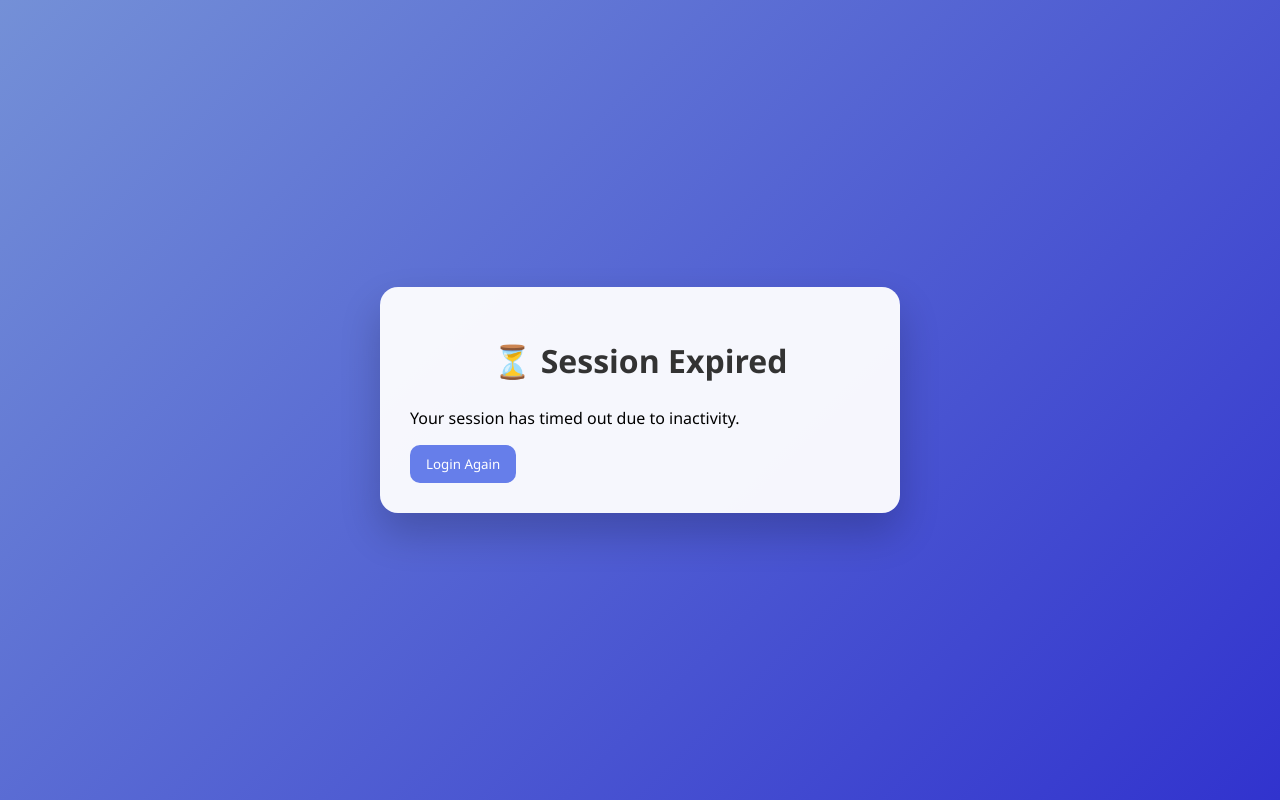
After one commit to marushkadsilva-zen/flask_todo_list, a Flask app: page /session-timeout in a window 1280 px wide. The commit adds this page. Run offline with Flask 3, Linux system fonts and the light colour scheme.

Commit message:
Added session timeout details

```diff
--- a/app.py
+++ b/app.py
@@ -1,12 +1,11 @@
-from flask import Flask, render_template, request, redirect, url_for, session
+from flask import Flask, render_template, request, redirect, url_for, session, flash
 import sqlite3
-from datetime import datetime
+from datetime import datetime, timedelta
 
 app = Flask(__name__)
 app.secret_key = "todo-secret-key"
 
 DATABASE = "todo.db"
-
 
 # ---------- DB HELPERS ----------
 
@@ -48,6 +47,28 @@ def log_history(title, action):
     conn.commit()
     conn.close()
 
+# ---------- SESSION TIMEOUT (ONLY ONE) ----------
+
+@app.before_request
+def session_timeout():
+    # pages that should NOT trigger timeout
+    if request.endpoint in ("login", "static", "session_timeout_page"):
+        return
+
+    if "user" in session:
+        now = datetime.now().timestamp()
+
+        # If last activity exists and user was idle too long
+        if "last_activity" in session:
+            idle_time = now - session["last_activity"]
+
+            if idle_time > 10:  # 10 seconds for testing
+                flash("Session timed out due to inactivity. Please login again.")
+                session.clear()
+                return redirect(url_for("session_timeout_page"))
+
+        # IMPORTANT: update activity time on every request
+        session["last_activity"] = now
 
 # ---------- ROUTES ----------
 
@@ -93,7 +114,6 @@ def update_task(id):
 
     if updated_task:
         conn = get_db()
-
         old_task = conn.execute(
             "SELECT title FROM tasks WHERE id = ?", (id,)
         ).fetchone()
@@ -130,7 +150,6 @@ def delete_task(id):
 
     if task:
         title = task["title"]
-
         conn.execute("DELETE FROM tasks WHERE id = ?", (id,))
         conn.commit()
 
@@ -162,6 +181,7 @@ def login():
 
         if username:
             session["user"] = username
+            session["last_activity"] = datetime.now().timestamp()  # ✅ FIXED KEY
             session["recently_added"] = ""
             session["recently_deleted"] = ""
             return redirect(url_for("index"))
@@ -175,6 +195,11 @@ def logout():
     return redirect(url_for("login"))
 
 
+@app.route("/session-timeout")
+def session_timeout_page():
+    return render_template("session_timeout_page.html")
+
+
 # ---------- MAIN ----------
 
 if __name__ == "__main__":
--- a/templates/history.html
+++ b/templates/history.html
@@ -7,7 +7,7 @@
 <body>
 
 <div class="container">
-    <h1>📜 Task History</h1>
+    <h1> Task History</h1>
 
     {% if history %}
         <ul>
--- /dev/null
+++ b/templates/session_timeout_page.html
@@ -0,0 +1,25 @@
+<!DOCTYPE html>
+<html>
+<head>
+    <title>Session Timeout</title>
+    <link rel="stylesheet" href="{{ url_for('static', filename='style.css') }}">
+</head>
+<body>
+
+<div class="container">
+    <h1>⏳ Session Expired</h1>
+    <p>Your session has timed out due to inactivity.</p>
+
+    {% with messages = get_flashed_messages() %}
+        {% if messages %}
+            <p style="color:red;">{{ messages[0] }}</p>
+        {% endif %}
+    {% endwith %}
+
+    <a href="/login">
+        <button class="add-btn">Login Again</button>
+    </a>
+</div>
+
+</body>
+</html>
```
Also changed, not shown: static/style.css (line endings or trailing spaces), templates/index.html (line endings or trailing spaces), templates/login.html (line endings or trailing spaces), todo.db.
